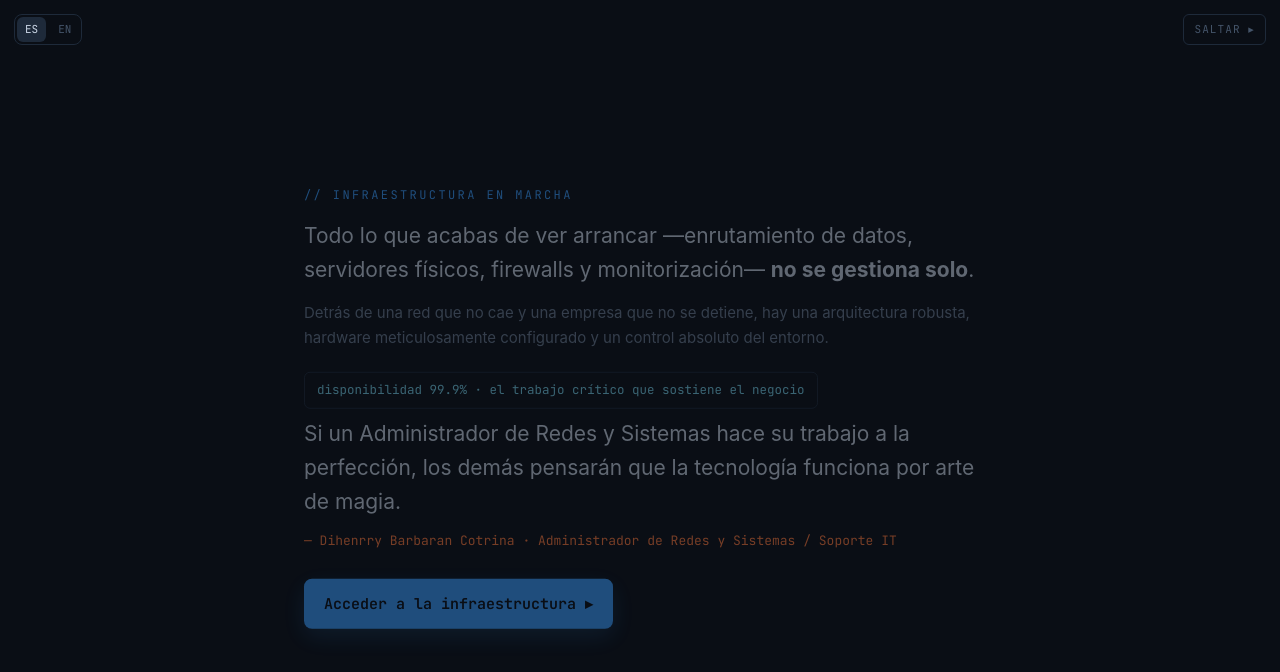
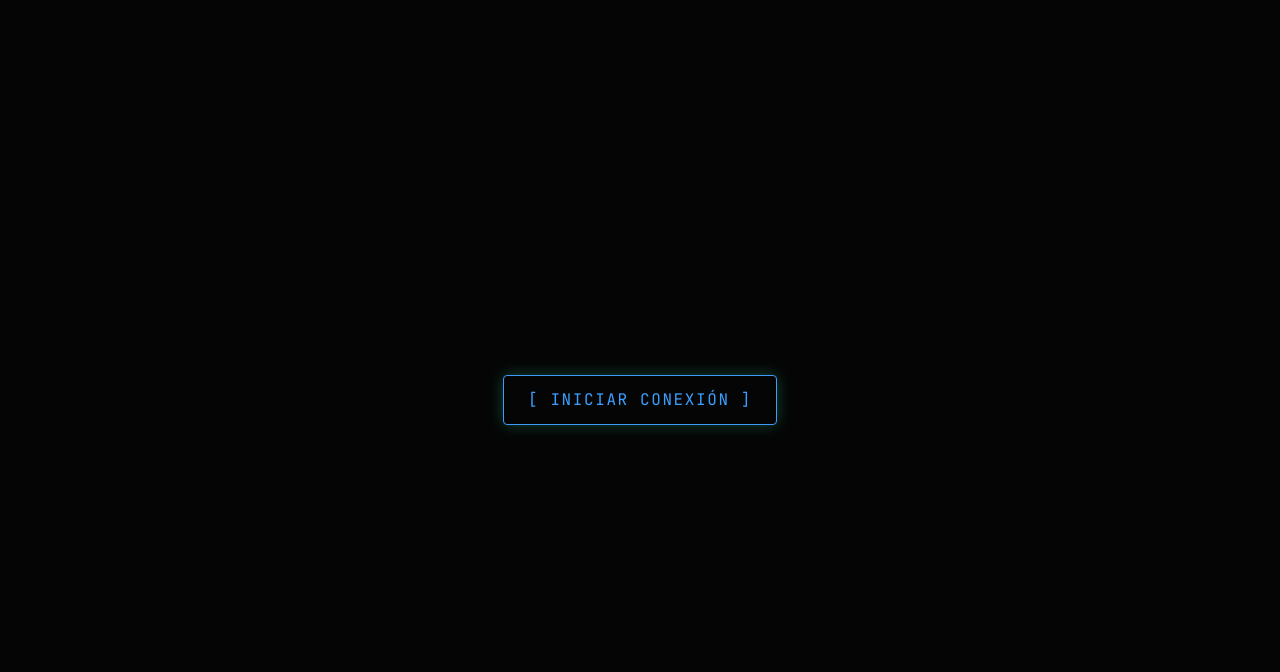
Before and after one commit to gokuxado25/cv-portfolio, a React (Vite) app: page / in a window 1280 px wide. Shown: the top 672 px of the page. Built offline with nearby package versions, Linux system fonts and the light colour scheme.

Commit message:
Update App.jsx

```diff
--- a/src/App.jsx
+++ b/src/App.jsx
@@ -1,7 +1,7 @@
 import { useEffect, useState } from 'react';
 import { AnimatePresence, motion } from 'framer-motion';
 import { CONTACT, SKILLS, CERTS, T } from './data/content.js';
-import Theater from './components/Theater.jsx';
+import BootRouter from './components/BootRouter.jsx';
 import StatusPanel from './components/StatusPanel.jsx';
 import Projects from './components/Projects.jsx';
 import Console from './components/Console.jsx';
@@ -61,7 +61,7 @@ export default function App() {
       <div className="bg-glow" style={{ top: '20%', right: '-100px', width: 320, height: 320, background: 'var(--glow-2)' }} />
 
       <AnimatePresence>
-        {booting && <Theater lang={lang} setLang={setLang} onDone={finishIntro} />}
+        {booting && <BootRouter onComplete={finishIntro} />}
       </AnimatePresence>
 
       {!booting && (
```
